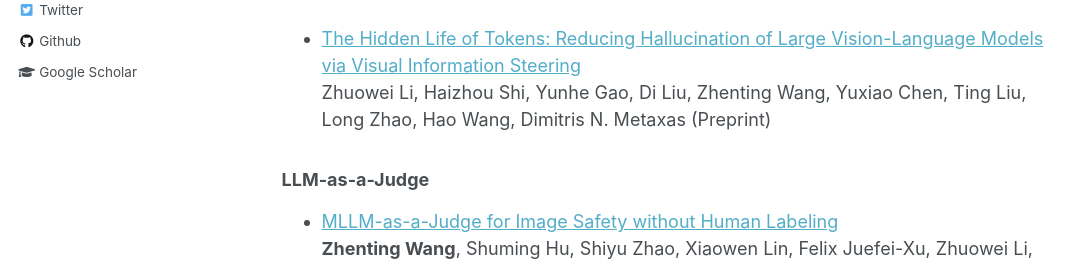
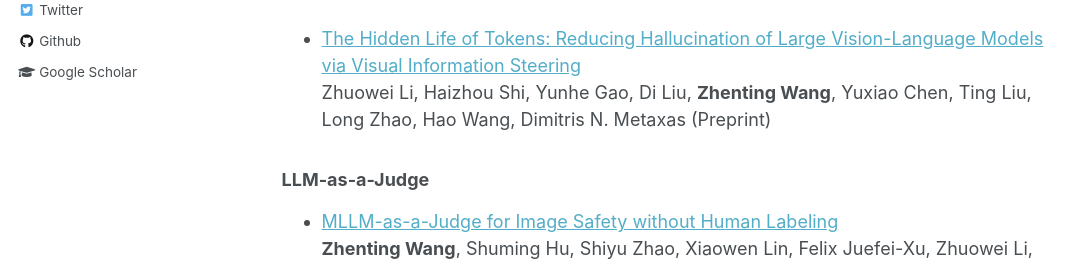
Before and after one commit to ZhentingWang/zhentingwang.github.io, a Jekyll site: the page built from _pages/about.md, in a window 1280 px wide and 900 px high, scrolled down 1060 px. Shown: the part 178-444 px from the top of the window, without its empty margins (0-1087 px from the left). Built offline with Jekyll 4.4.1, drawn with Linux system fonts in a browser that asks for light colours.

```diff
--- a/_pages/about.md
+++ b/_pages/about.md
@@ -86,7 +86,7 @@ Conference on Language Modeling 2024 (**COLM 2024**)
 Xiangzhe Xu, Zian Su, Jinyao Guo, Kaiyuan Zhang, **Zhenting Wang**, Xiangyu Zhang (Preprint)
 
 * [The Hidden Life of Tokens: Reducing Hallucination of Large Vision-Language Models via Visual Information Steering](https://arxiv.org/abs/2502.03628)
-Zhuowei Li, Haizhou Shi, Yunhe Gao, Di Liu, Zhenting Wang, Yuxiao Chen, Ting Liu, Long Zhao, Hao Wang, Dimitris N. Metaxas (Preprint)
+Zhuowei Li, Haizhou Shi, Yunhe Gao, Di Liu, **Zhenting Wang**, Yuxiao Chen, Ting Liu, Long Zhao, Hao Wang, Dimitris N. Metaxas (Preprint)
 
 ### LLM-as-a-Judge
 
```
